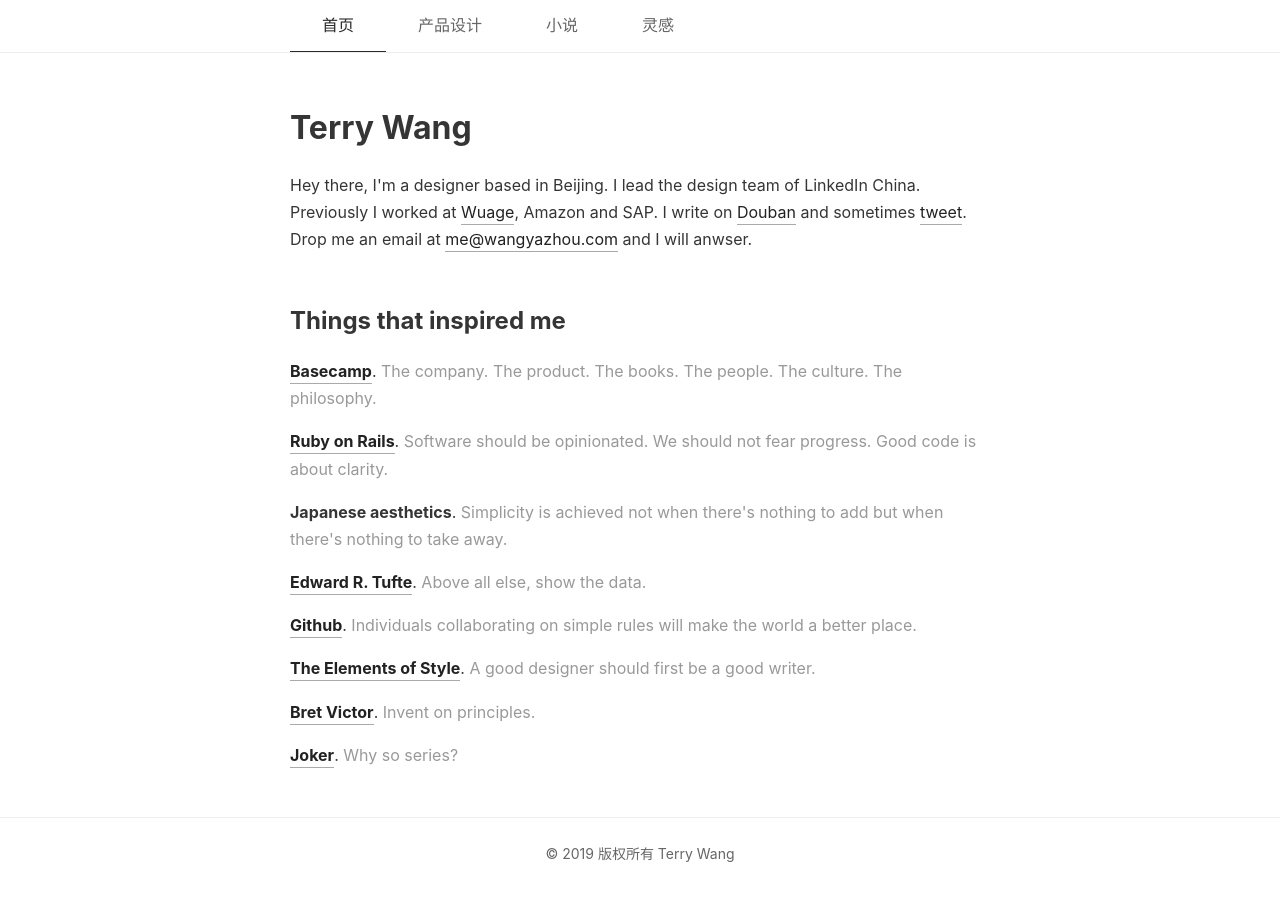
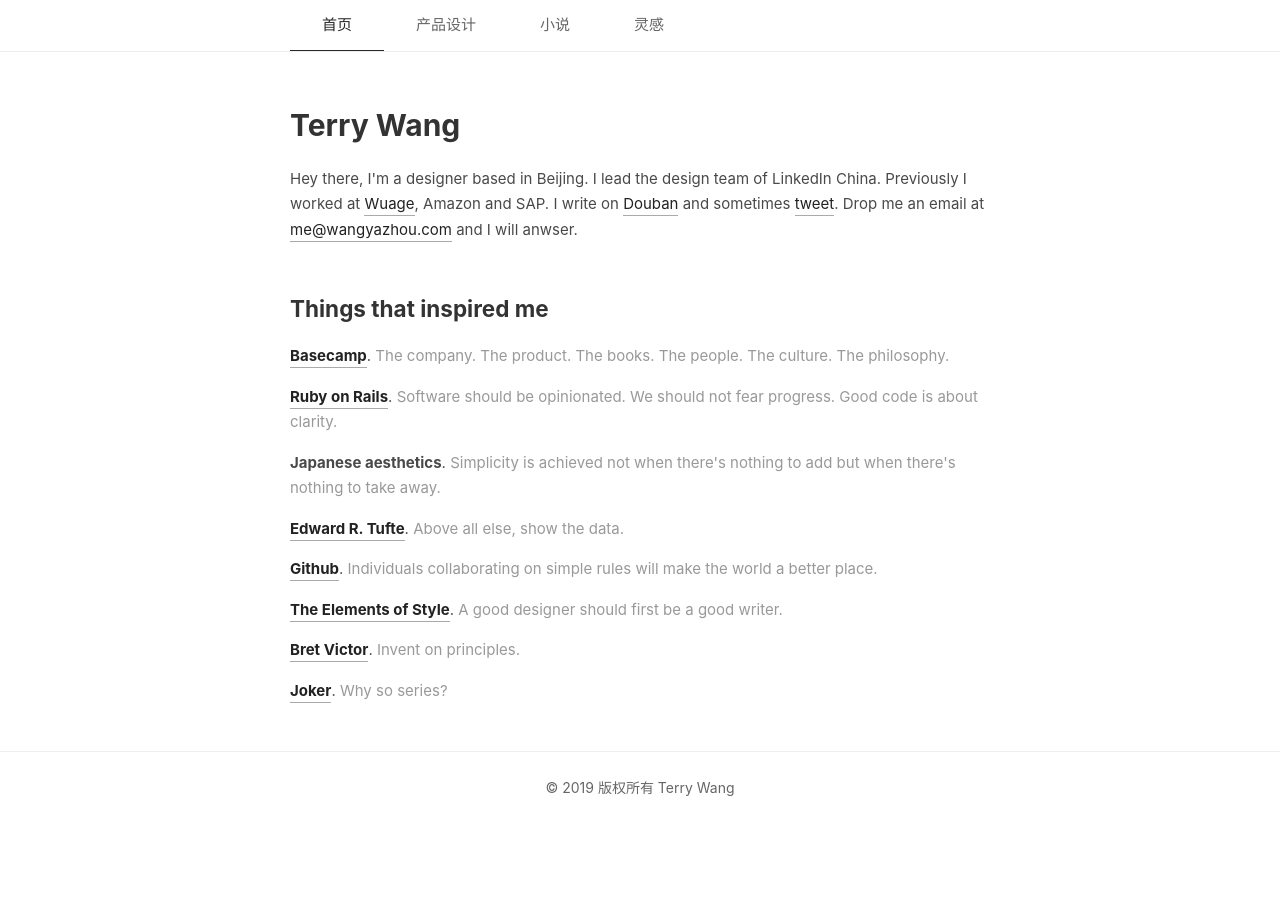
Before and after one commit to lvterry/lvterry.github.io, a Jekyll site: the page built from index.html, in a window 1280 px wide. Built offline with Jekyll 4.4.1, drawn with Linux system fonts in a browser that asks for light colours.

Commit message:
tweak style

```diff
--- a/assets/css/style.css
+++ b/assets/css/style.css
@@ -1,11 +1,12 @@
 body {
-  font-family: "SF Pro SC", "HanHei SC", "SF Pro Text", "Myriad Set Pro", "SF Pro Icons", "PingFang SC", "Segoe UI", SegoeUI, "Microsoft YaHei", 微软雅黑, "Helvetica Neue", Helvetica, Arial, sans-serif;
-  font-size: 16px;
+  /*font-family: "SF Pro SC", "HanHei SC", "SF Pro Text", "Myriad Set Pro", "SF Pro Icons", "PingFang SC", "Segoe UI", SegoeUI, "Microsoft YaHei", 微软雅黑, "Helvetica Neue", Helvetica, Arial, sans-serif;*/
+  font-family: -apple-system,BlinkMacSystemFont,"PingFang SC",Helvetica,Tahoma,Arial,"Microsoft YaHei",微软雅黑,黑体,Heiti,sans-serif,SimSun,宋体,serif;
+  font-size: 15px;
   line-height: 1.7;
   text-rendering: optimizeLegibility;
   -webkit-font-smoothing: antialiased;
   -moz-osx-font-smoothing: grayscale;
-  color: #353535;
+  color: #494949;
   background-color: #fff;
   padding: 0;
   margin: 0;
@@ -55,14 +56,9 @@
 
 }
 
-h1 {
-	margin-top: 48px;
-	margin-bottom: 0;
-}
-
-h2 {
-	margin-top: 48px;
-	margin-bottom: 0;
+h1, h2 {
+  margin: 48px 0 0 0;
+  color: #333;
 }
 
 .weak {
@@ -71,7 +67,7 @@
 
 dd {
 	margin: 12px 0 0 0;
-    color: #828a92;
+  color: #828a92;
 }
 
 dt {
```
